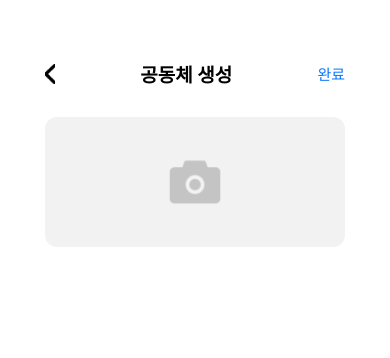
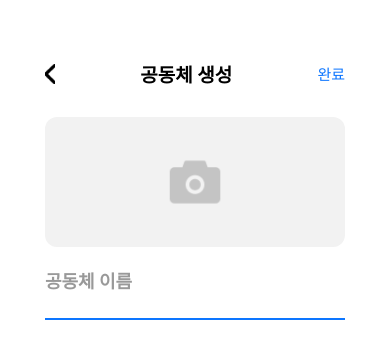
Before and after one commit to Bamdoliro/G-A, a React Native app: screen /GatiProducePage in a window 390 px wide. Shown: the top 358 px of the page. Built offline with nearby package versions, Linux system fonts and the light colour scheme.

Commit message:
ADD :: GatiNameInput 추가

```diff
--- a/pages/GatiProducePage.js
+++ b/pages/GatiProducePage.js
@@ -1,4 +1,4 @@
-import { View, StyleSheet, TouchableOpacity, Image, Text } from "react-native";
+import { View, StyleSheet, TouchableOpacity, Image, Text, TextInput } from "react-native";
 import ArrowIcon from "../assets/arrow.png"
 import CameraIcon from "../assets/camera.png"
 
@@ -32,6 +32,13 @@ export default function GatiProducePage({navigation}) {
                 <Image
                     source={CameraIcon}
                     style={styles.CameraIcon}
+                />
+            </View>
+            {/* 공동체 이름 */}
+            <View style={styles.GatiNameInputFrame}>
+                <Text style={styles.GatiInputTitle}>공동체 이름</Text>
+                <TextInput
+                    style={styles.GatiNameInput}
                 />
             </View>
         </View>
@@ -75,5 +82,20 @@ const styles = StyleSheet.create({
     CameraIcon: {
         width: 60,
         height: 60
+    },
+    GatiNameInputFrame: {
+        borderBottomWidth: 2,
+        borderColor: "#0D76FF",
+        marginTop: 20
+    },
+    GatiNameInput: {
+        width: 300,
+        height: 25,
+        fontSize: 18
+    },
+    GatiInputTitle: {
+        fontSize: 18,
+        color: "#999999",
+        fontWeight: "bold"
     }
 })
```
